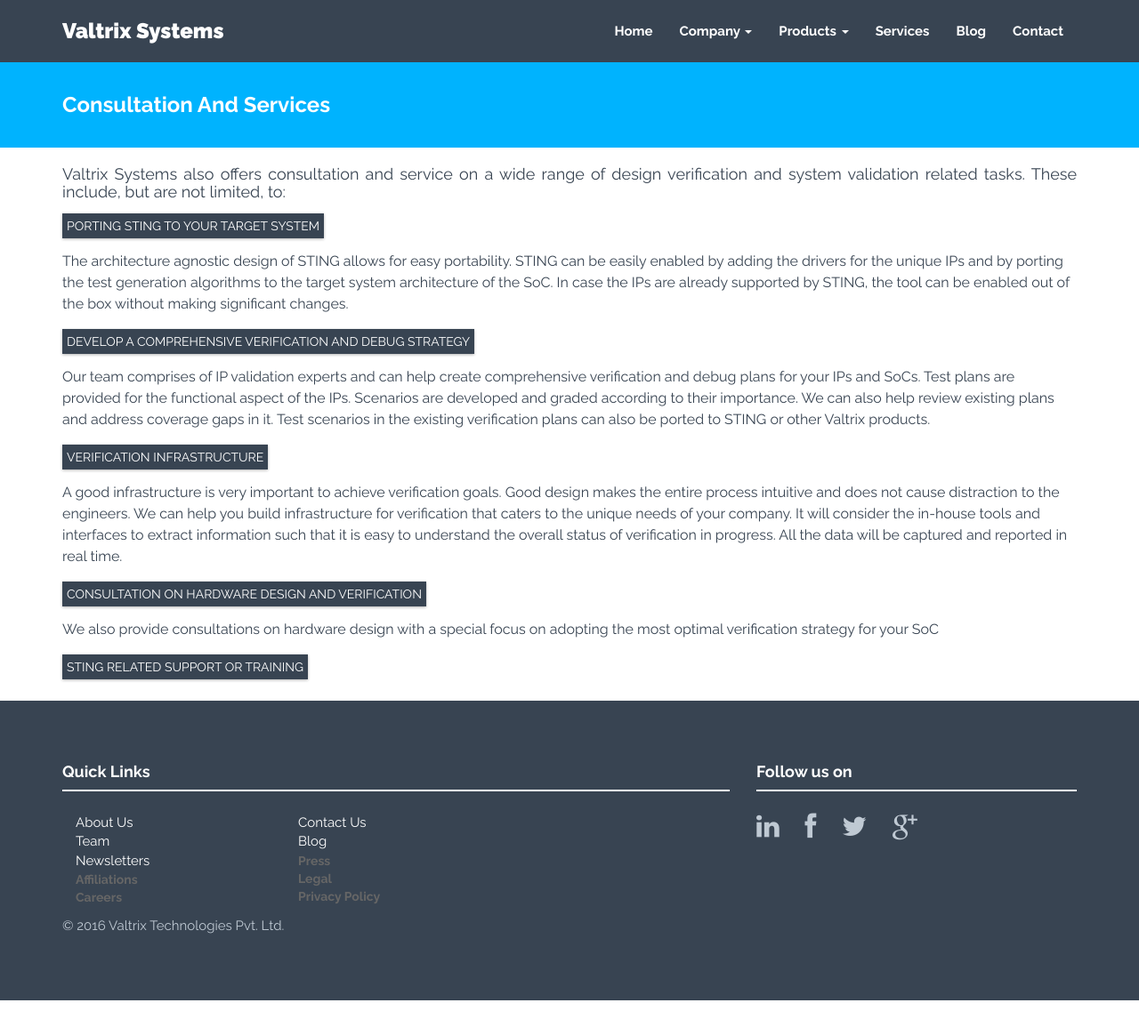
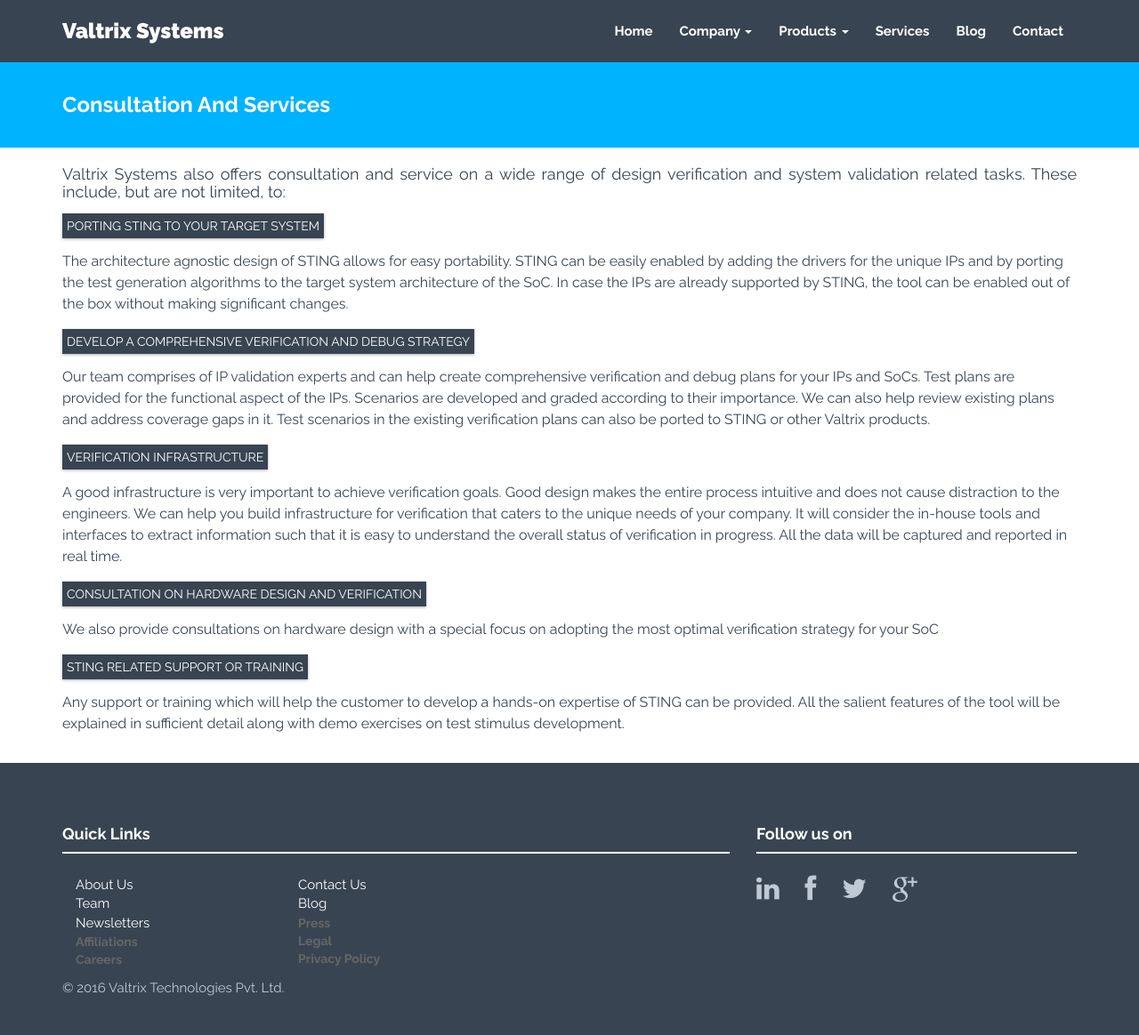
Before and after one commit to valtrix/valtrix.github.io, a Jekyll site: the page built from services.html, in a window 1280 px wide and 1195 px high. Shown: the top 1164 px of the window at 89% size. Built offline with Jekyll 4.4.1, drawn with Linux system fonts in a browser that asks for light colours; nearby versions of some CDN libraries; comment, search, counter and statistics services are not loaded.

Commit message:
Adding one more change to service page

```diff
--- a/_includes/services.html
+++ b/_includes/services.html
@@ -34,6 +34,7 @@
     <div class="row">
         <div class="col-lg-12">
             <div class="boxed-header">STING RELATED SUPPORT OR TRAINING</div>
+            <p class="upprod_desc">Any support or training which will help the customer to develop a hands-on expertise of STING can be provided. All the salient features of the tool will be explained in sufficient detail along with demo exercises on test stimulus development.</p>
         </div>
     </div>
     <div style="padding-bottom:20px"></div>
```
